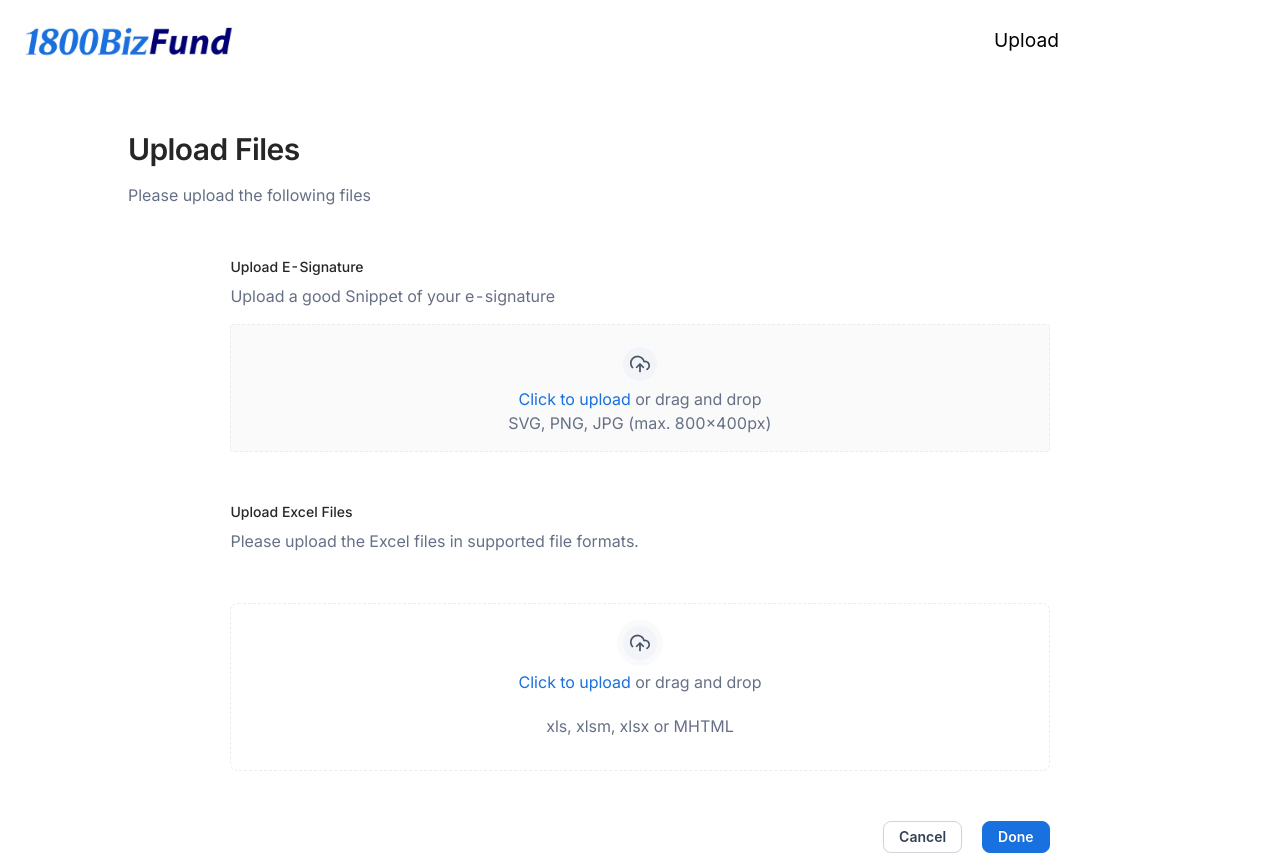
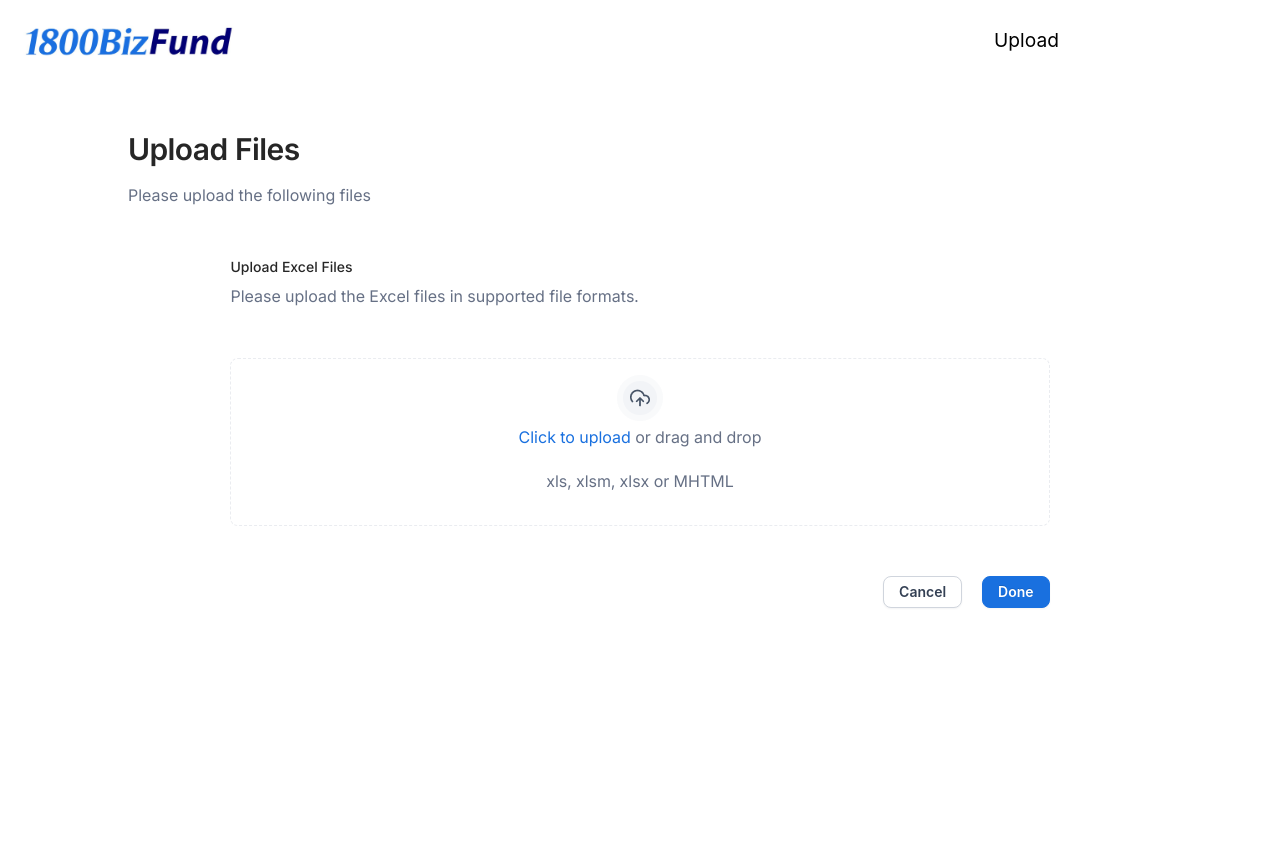
Before and after one commit to IbtsamAhmad/pdf-generator, a React (Create React App) app: page / in a window 1280 px wide. After the commit the page ends 800 px from the top, so only its background shows below. Built offline with nearby package versions, Linux system fonts and the light colour scheme.

Commit message:
comment signature

```diff
--- a/src/pages/Home.js
+++ b/src/pages/Home.js
@@ -125,7 +125,7 @@ const Home = () => {
         <h1>Upload Files</h1>
         <p>Please upload the following files</p>
 
-        <div className="upload-container">
+        {/* <div className="upload-container">
           <h2>Upload E-Signature</h2>
           <p>Upload a good Snippet of your e-signature</p>
           <Dragger
@@ -141,7 +141,7 @@ const Home = () => {
             </p>
             <p>SVG, PNG, JPG (max. 800x400px)</p>
           </Dragger>
-        </div>
+        </div> */}
 
         <div className="upload-container">
         <h2>Upload Excel Files</h2>
```
